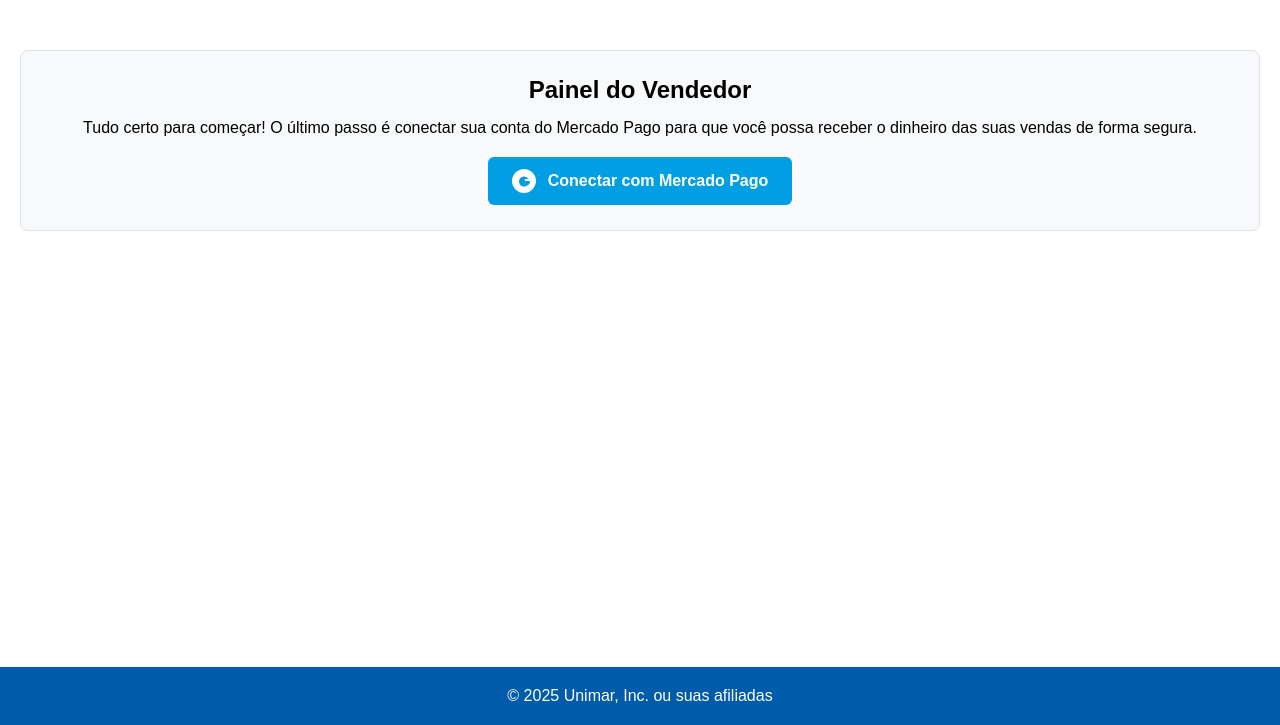
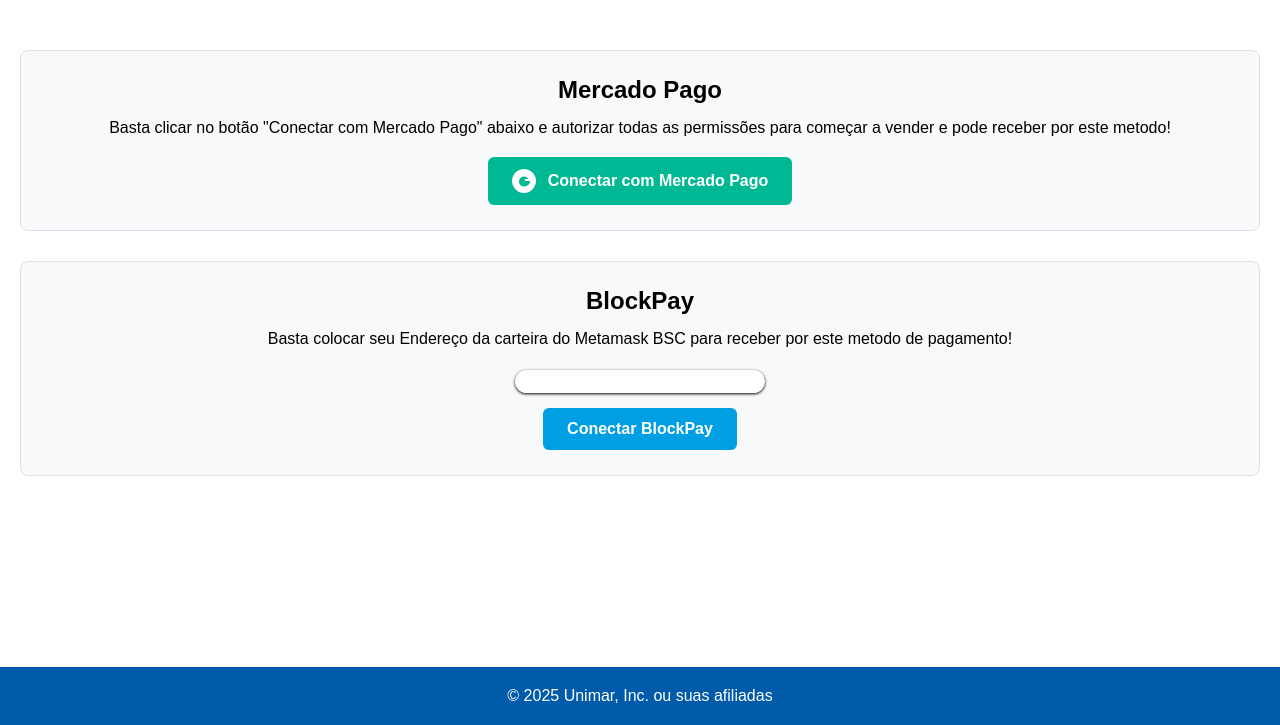
Before and after one commit to MauricioIkeda/BlockPayUnimarEcommerce, a Django app: page /usuario/metodos_pagamentos/ in a window 1280 px wide. Shown: the part 75-800 px from the top of the page. Run offline with Django 5.2, Linux system fonts and the light colour scheme.

Commit message:
Configurando html para aceitar novos metodos de pagamento e verificações de bugs

```diff
--- a/Usuario/templates/metodos_pagamentos.html
+++ b/Usuario/templates/metodos_pagamentos.html
@@ -4,10 +4,10 @@
 
 {% block body %}
 <div class="seller-panel">
-    <h2>Painel do Vendedor</h2>
+    <h2>Mercado Pago</h2>
 
     {% if not usuario.perfil.wallet_address %}
-        <p>Tudo certo para começar! O último passo é conectar sua conta do Mercado Pago para que você possa receber o dinheiro das suas vendas de forma segura.</p>
+        <p>Basta clicar no botão "Conectar com Mercado Pago" abaixo e autorizar todas as permissões para começar a vender e pode receber por este metodo!</p>
         <div style="margin-top: 20px;">
             <a href="{% url 'conectar_mp' %}" class="mp-button">
                 <svg width="24" height="24" viewBox="0 0 24 24" fill="none" xmlns="http://www.w3.org/2000/svg" style="margin-right: 12px;">
@@ -17,4 +17,22 @@
             </a>
         </div>
     {% endif %}
+</div>
+
+<div class="seller-panel">
+    <h2>BlockPay</h2>
+
+    {% if not usuario.perfil.wallet_address %}
+        <p>Basta colocar seu Endereço da carteira do Metamask BSC para receber por este metodo de pagamento!</p>
+        <div style="margin-top: 20px;">
+            <form action="{% url 'metodos_pagamentos' %}" method="POST"> {% csrf_token %}
+                <input class="form-input" type="text" name='endereco_carteira' value="{{ request.user.perfil.wallet_address|default_if_none:'' }}">
+                <div>
+                    <input class="bp-button" type="submit" value="Conectar BlockPay">
+                </div>
+            </form>
+        </div>
+    {% endif %}
+</div>
+
 {% endblock body %}
--- a/Usuario/views.py
+++ b/Usuario/views.py
@@ -184,14 +184,14 @@ def editar_perfil(request, username):
 def lista_produtos(request, username):
     usuario = get_object_or_404(User, username=username)
 
-    if request.user.username == username:
+    if request.user.username == username and usuario.perfil.mp_connected or usuario.perfil.wallet_address:
         return render(
             request,
             "lista_produtos.html",
             {"usuario": usuario, "usuariousername": username},
         )
     else:
-        return redirect("home")
+        return redirect("metodos_pagamentos")
 
 
 def editar_produto(request, id_produto):
@@ -260,25 +260,31 @@ def adicionar_produto(request, username):
 
         subcategoria_obj = get_object_or_404(Subcategoria, id=subcategoria_id)
 
-        produto = Produto(vendedor=request.user)
-        produto.nome = request.POST.get("nome")
-        produto.descricao = request.POST.get("descricao")
-        produto.preco = request.POST.get("preco")
-        produto.quantidade = request.POST.get("quantidade_estoque")
+        if perfil.mp_connected:
+            produto = Produto(vendedor=request.user)
+            produto.nome = request.POST.get("nome")
+            produto.descricao = request.POST.get("descricao")
+            produto.preco = request.POST.get("preco")
+            produto.quantidade = request.POST.get("quantidade_estoque")
 
-        produto.subcategoria = subcategoria_obj
+            produto.subcategoria = subcategoria_obj
 
-        imagem = request.FILES.get("imagem")
-        if imagem:
-            fs = FileSystemStorage(
-                location="media/uploads/produtos/", base_url="/media/uploads/produtos/"
+            imagem = request.FILES.get("imagem")
+            if imagem:
+                fs = FileSystemStorage(
+                    location="media/uploads/produtos/", base_url="/media/uploads/produtos/"
+                )
+                filename = fs.save(imagem.name, imagem)
+                produto.imagem = "uploads/produtos/" + filename
+
+            produto.save()
+
+            return redirect("perfil_user", username=request.user.username)
+        elif not perfil.mp_connected and request.POST.get("preco") < 130.0:
+            messages.error(
+                request, ("Você so tem o metodo BlockPay cadastrado que so suporta valor minimo de 130!")
             )
-            filename = fs.save(imagem.name, imagem)
-            produto.imagem = "uploads/produtos/" + filename
-
-        produto.save()
-
-        return redirect("perfil_user", username=request.user.username)
+            return redirect("home")
 
 
 def excluir_produto(request, id_produto):
@@ -310,8 +316,19 @@ def vendas_details(request, order_id):
     return render(request, "vendas_details.html", {"itemOrders": itemOrders})
 
 def metodos_pagamentos(request):
-    return render(request, "metodos_pagamentos.html")
 
+    if request.method == "GET":
+        return render(request, "metodos_pagamentos.html")
+
+    elif request.method == "POST":
+        endereco_carteira = request.POST.get("endereco_carteira")
+        if endereco_carteira:
+            request.user.perfil.wallet_address = endereco_carteira
+            request.user.perfil.vendedor = True
+
+            request.user.perfil.save()
+
+        return redirect("metodos_pagamentos")
 
 def conectar_mercado_pago(request):
     if not request.user.is_authenticated:
--- a/static/styles/cart.css
+++ b/static/styles/cart.css
@@ -216,9 +216,9 @@
 }
 
 .payment-button.BP {
-    background-color: #0984e3;
+    background-color: #009EE3;
 }
 
 .payment-button.BP:hover {
-    background-color: #0468b7;
+    background-color: #0089cc;
 }
--- a/static/styles/product-list.css
+++ b/static/styles/product-list.css
@@ -70,7 +70,7 @@
     align-items: center;
     justify-content: center;
     padding: 12px 24px;
-    background-color: #009EE3;
+    background-color: #00b894;
     color: #fff;
     font-size: 16px;
     font-weight: bold;
@@ -81,9 +81,31 @@
     transition: background-color 0.3s ease;
 }
 .mp-button:hover {
+    background-color: #019170;
+    color: #fff;
+}
+
+.bp-button {
+    display: inline-flex;
+    align-items: center;
+    justify-content: center;
+    padding: 12px 24px;
+    background-color: #009EE3;
+    color: #fff;
+    font-size: 16px;
+    font-weight: bold;
+    border: none;
+    border-radius: 6px;
+    text-decoration: none;
+    cursor: pointer;
+    transition: background-color 0.3s ease;
+    margin-top: 15px;
+}
+.bp-button:hover {
     background-color: #0089cc;
     color: #fff;
 }
+
 .btn-generic {
     display: inline-block;
     margin: 5px;
--- a/templates/base.html
+++ b/templates/base.html
@@ -57,6 +57,9 @@
                                 <a href="{% url "perfil_user" request.user.username %}">Perfil</a>
                                 {% if request.user.perfil.vendedor%}
                                     <a href="{% url 'vendas' %}">Vendas</a>
+                                {% endif %}
+                                {% if user.perfil.vendedor %}
+                                    <a href="{% url "metodos_pagamentos"%}">Metodos Recebimento</a>
                                 {% endif %}
                                 <a href="{% url "deslogar" %}">Deslogar</a>
                             {% else %}
```
Also changed, not shown: Usuario/templates/lista_produtos.html (+0 -21 lines), 2 other files.
